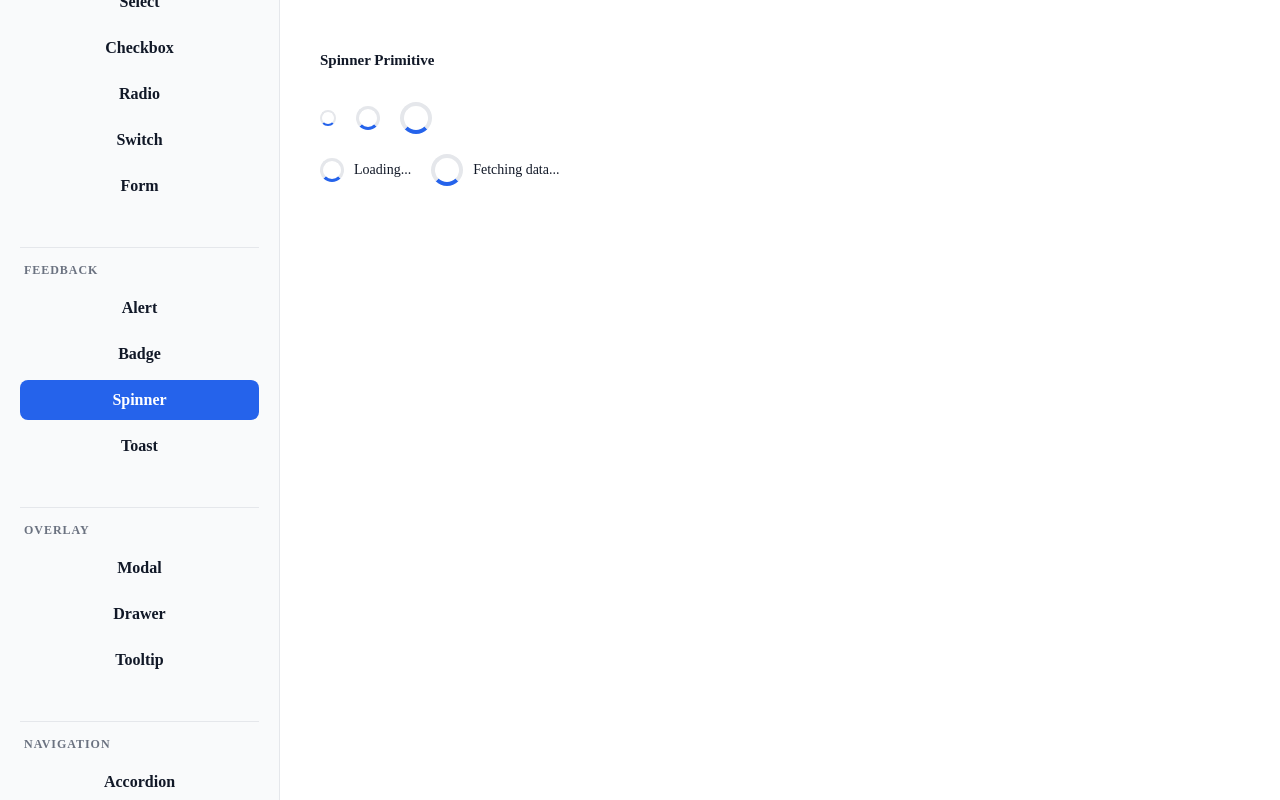
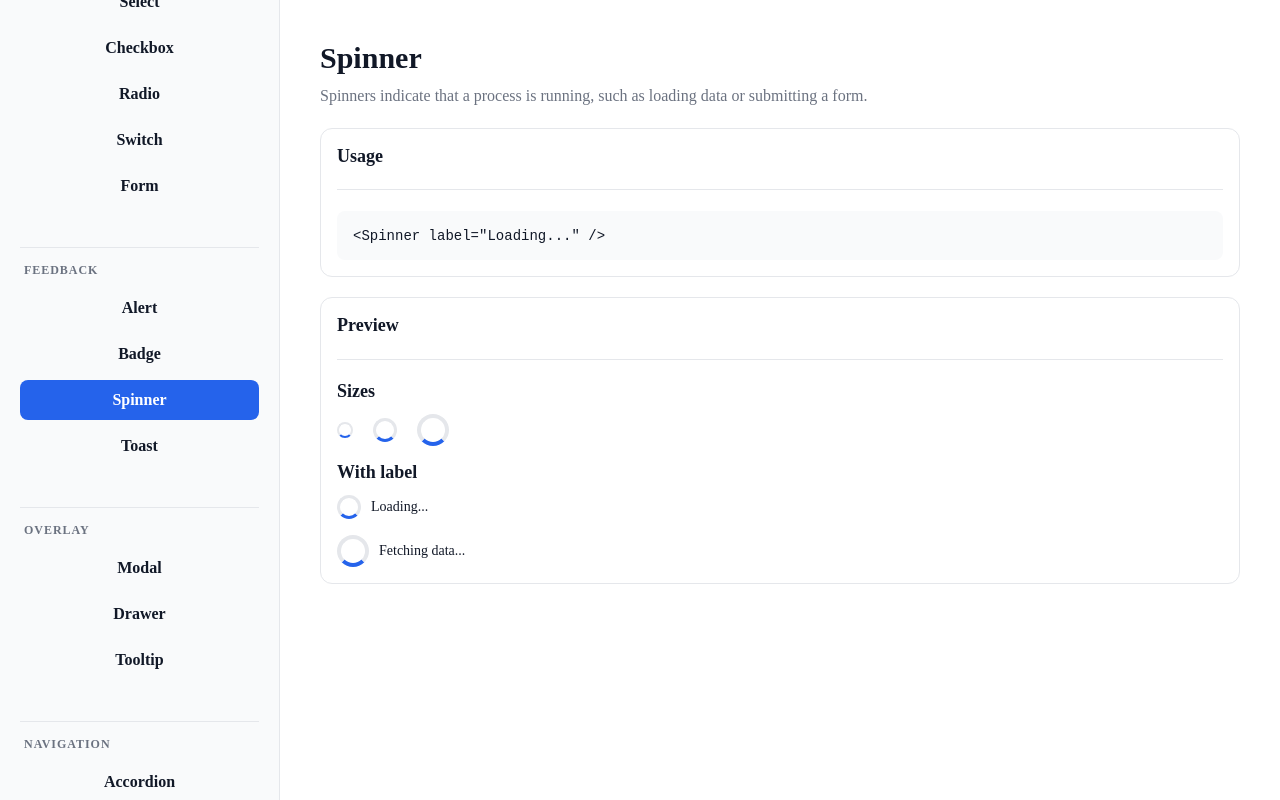
Before and after one commit to ingemedical16/project-os, a Next.js app: page /en in a window 1280 px wide. Both pictures are taken after a click on the button "Spinner". Built offline with nearby package versions, Linux system fonts and the light colour scheme.

Commit message:
refactor: improve spinner showcase documentation

```diff
--- a/src/features/design-system/SpinnerShowcase/SpinnerShowcase.module.scss
+++ b/src/features/design-system/SpinnerShowcase/SpinnerShowcase.module.scss
@@ -1,12 +1,45 @@
-.showcase {
+@use '@/styles/abstracts/variables' as *;
+
+.code {
+  margin: 0;
+  padding: $space-4;
+
+  overflow-x: auto;
+
+  border-radius: $radius-md;
+
+  background: var(--surface-hover);
+  color: var(--text);
+
+  font-family: $font-family-mono;
+  font-size: $font-size-sm;
+}
+
+.section {
   display: flex;
   flex-direction: column;
-  gap: 2rem;
+  gap: $space-3;
+}
+
+.section h3 {
+  margin: 0;
+
+  color: var(--text);
+
+  font-size: $font-size-lg;
+  font-weight: $font-weight-semibold;
 }
 
 .row {
   display: flex;
   align-items: center;
   flex-wrap: wrap;
-  gap: 2rem;
+  gap: $space-5;
 }
+
+.column {
+  display: flex;
+  flex-direction: column;
+  align-items: flex-start;
+  gap: $space-4;
+}
--- a/src/features/design-system/SpinnerShowcase/SpinnerShowcase.tsx
+++ b/src/features/design-system/SpinnerShowcase/SpinnerShowcase.tsx
@@ -1,28 +1,52 @@
+import { useTranslations } from 'next-intl';
+
 import { Spinner } from '@/components/ui';
+
+import { ShowcaseSection } from '../ShowcaseSection';
 
 import styles from './SpinnerShowcase.module.scss';
 
 export function SpinnerShowcase() {
+  const t = useTranslations(
+    'designSystem.components.spinner'
+  );
+
+  const usage = `<Spinner label="Loading..." />`;
+
   return (
-    <section className={styles.showcase}>
-      <h2>Spinner Primitive</h2>
+    <ShowcaseSection
+      title={t('title')}
+      description={t('description')}
+      usageTitle={t('usage')}
+      previewTitle={t('preview')}
+      usage={
+        <pre className={styles.code}>
+          <code>{usage}</code>
+        </pre>
+      }
+    >
+      <div className={styles.section}>
+        <h3>{t('sizes')}</h3>
 
         <div className={styles.row}>
           <Spinner size="sm" />
-
           <Spinner size="md" />
-
           <Spinner size="lg" />
         </div>
+      </div>
 
-      <div className={styles.row}>
-        <Spinner label="Loading..." />
+      <div className={styles.section}>
+        <h3>{t('withLabel')}</h3>
+
+        <div className={styles.column}>
+          <Spinner label={t('loading')} />
 
           <Spinner
             size="lg"
-          label="Fetching data..."
+            label={t('fetching')}
           />
         </div>
-    </section>
+      </div>
+    </ShowcaseSection>
   );
 }
--- a/src/i18n/loadMessages.ts
+++ b/src/i18n/loadMessages.ts
@@ -33,6 +33,7 @@ export async function loadMessages(
     designSystemForm,
     designSystemAlert,
     designSystemBadge,
+    designSystemSpinner,
 
     settingsProfile,
     settingsPreferences,
@@ -64,6 +65,7 @@ export async function loadMessages(
     import(`./messages/${locale}/designSystem/components/form.json`),
     import(`./messages/${locale}/designSystem/components/alert.json`),
     import(`./messages/${locale}/designSystem/components/badge.json`),
+    import(`./messages/${locale}/designSystem/components/spinner.json`),
 
     import(`./messages/${locale}/settings/profile.json`),
     import(`./messages/${locale}/settings/preferences.json`),
@@ -103,6 +105,7 @@ export async function loadMessages(
         form: designSystemForm.default,
         alert: designSystemAlert.default,
         badge: designSystemBadge.default,
+        spinner: designSystemSpinner.default,
       },
     },
     settings: {
--- /dev/null
+++ b/src/i18n/messages/ar/designSystem/components/spinner.json
@@ -0,0 +1,10 @@
+{
+  "title": "مؤشر تحميل",
+  "description": "تشير مؤشرات التحميل إلى أن عملية ما قيد التنفيذ، مثل تحميل البيانات أو إرسال نموذج.",
+  "usage": "الاستخدام",
+  "preview": "المعاينة",
+  "sizes": "الأحجام",
+  "withLabel": "مع تسمية",
+  "loading": "جاري التحميل...",
+  "fetching": "جاري جلب البيانات..."
+}
--- /dev/null
+++ b/src/i18n/messages/en/designSystem/components/spinner.json
@@ -0,0 +1,10 @@
+{
+  "title": "Spinner",
+  "description": "Spinners indicate that a process is running, such as loading data or submitting a form.",
+  "usage": "Usage",
+  "preview": "Preview",
+  "sizes": "Sizes",
+  "withLabel": "With label",
+  "loading": "Loading...",
+  "fetching": "Fetching data..."
+}
--- /dev/null
+++ b/src/i18n/messages/fr/designSystem/components/spinner.json
@@ -0,0 +1,10 @@
+{
+  "title": "Indicateur de chargement",
+  "description": "Les indicateurs de chargement montrent qu’un processus est en cours, comme le chargement de données ou l’envoi d’un formulaire.",
+  "usage": "Utilisation",
+  "preview": "Aperçu",
+  "sizes": "Tailles",
+  "withLabel": "Avec libellé",
+  "loading": "Chargement...",
+  "fetching": "Récupération des données..."
+}
--- /dev/null
+++ b/src/i18n/messages/ro/designSystem/components/spinner.json
@@ -0,0 +1,10 @@
+{
+  "title": "Indicator de încărcare",
+  "description": "Indicatorii de încărcare arată că un proces rulează, cum ar fi încărcarea datelor sau trimiterea unui formular.",
+  "usage": "Utilizare",
+  "preview": "Previzualizare",
+  "sizes": "Dimensiuni",
+  "withLabel": "Cu etichetă",
+  "loading": "Se încarcă...",
+  "fetching": "Se preiau datele..."
+}
```
Lines whose indentation alone changed are shown as unchanged.
